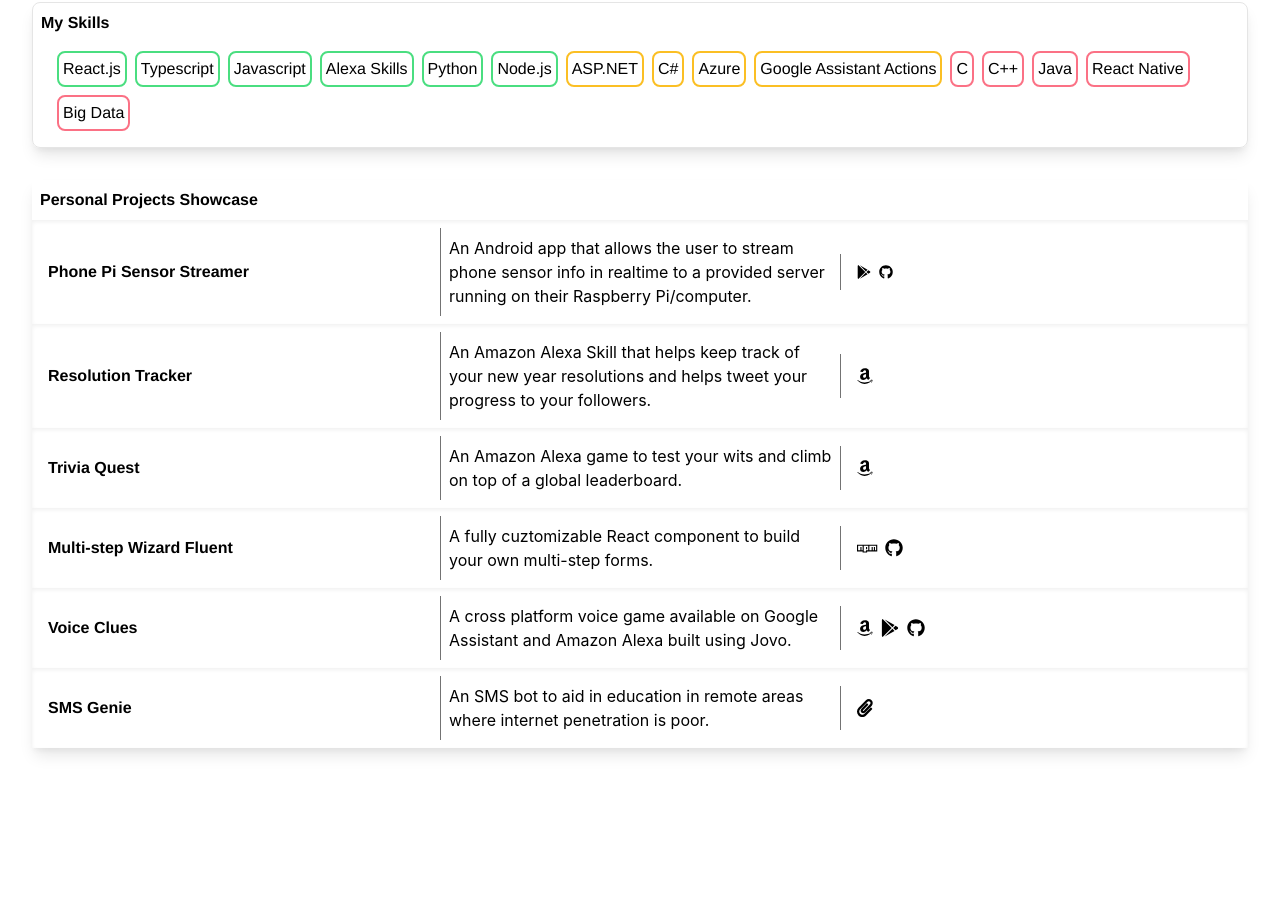
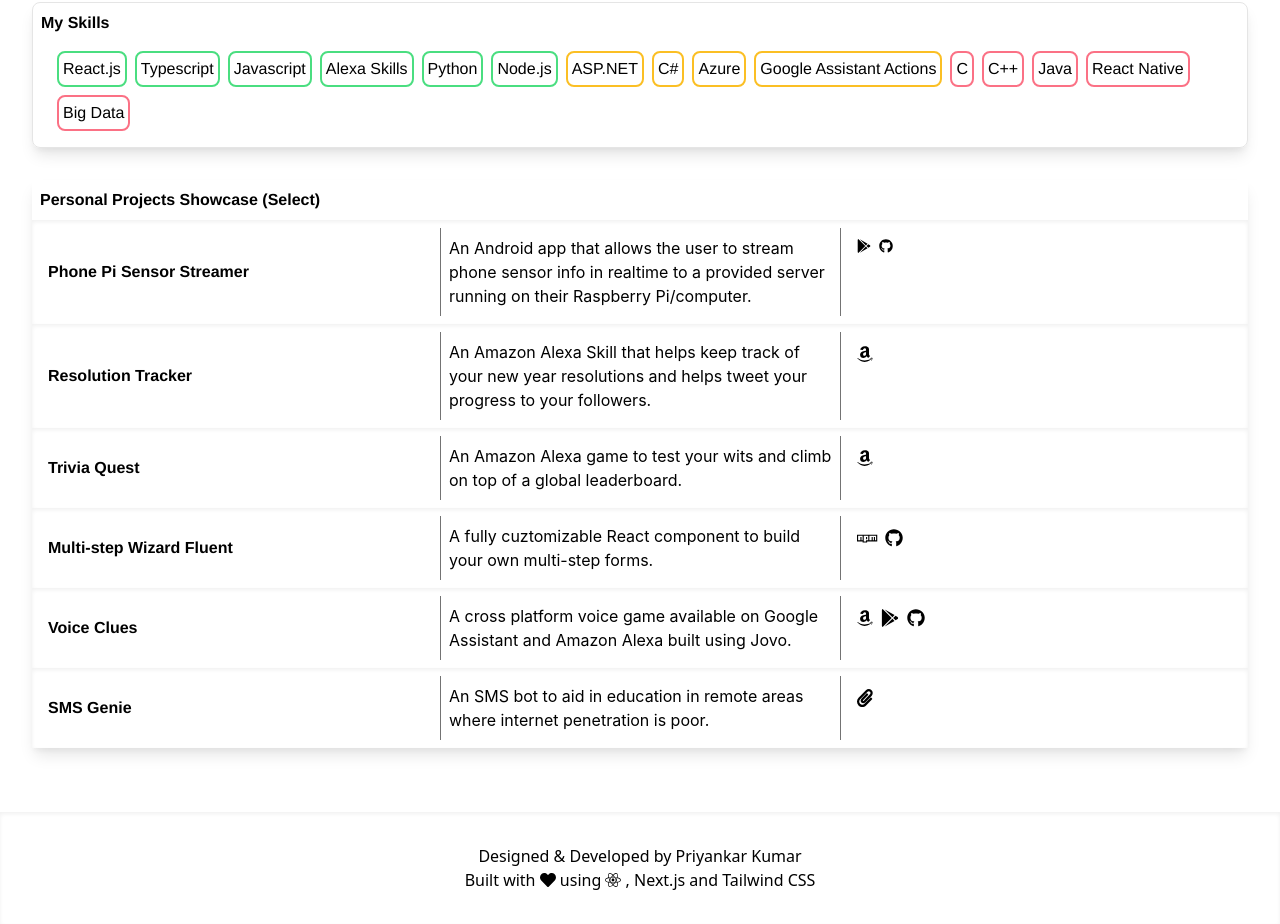
Before and after one commit to priyankark/PriyankarKumarPortfolio, a Next.js app: page / in a window 1280 px wide. Shown: the part 510-1434 px from the top of the page. Before the commit the page ends 1290 px from the top, so only its background shows below. Built offline with nearby package versions, Linux system fonts and the light colour scheme.

Commit message:
feat: add footer

```diff
--- /dev/null
+++ b/components/Footer.tsx
@@ -0,0 +1,15 @@
+import * as React from 'react';
+import { FontAwesomeIcon } from '@fortawesome/react-fontawesome';
+import { faHeart} from '@fortawesome/free-solid-svg-icons';
+import { faReact} from '@fortawesome/free-brands-svg-icons';
+
+export const Footer = () => {
+    return <footer className="flex flex-col bg-display-100 p-8 z-10 shadow-inner">
+        <div className="mx-auto">
+            {`Designed & Developed by Priyankar Kumar`}
+        </div>
+        <div className="mx-auto">
+            <span> Built with <FontAwesomeIcon icon={faHeart}/> using  <FontAwesomeIcon icon={faReact}/> , Next.js and Tailwind CSS </span>
+        </div>
+    </footer>
+}
--- a/components/Projects.tsx
+++ b/components/Projects.tsx
@@ -1,7 +1,7 @@
 import * as React from 'react';
 import { FontAwesomeIcon } from '@fortawesome/react-fontawesome';
 import { faGithub, faNpm, faGooglePlay, faAmazon } from '@fortawesome/free-brands-svg-icons';
-import { faPaperclip} from '@fortawesome/free-solid-svg-icons';
+import { faPaperclip } from '@fortawesome/free-solid-svg-icons';
 
 interface IPropsDescription {
     name: string;
@@ -95,7 +95,7 @@
         <div className="grid grid-cols-3 divide-x divide-gray-500">
             <div className="font-display font-bold p-2 my-auto">{props.name}</div>
             <div className="font-body p-2 ">{props.description}</div>
-            <div className="p-2 my-auto">{props.link()}</div>
+            <div className="p-2"><div className="my-auto">{props.link()}</div></div>
         </div>
     </div>
 
@@ -103,10 +103,10 @@
 
 export const Projects = () => {
     return <div className="w-full z-10 shadow-lg mr-8">
-        <h3 className="p-2 font-display font-bold">Personal Projects Showcase</h3>
+        <h3 className="p-2 font-display font-bold">Personal Projects Showcase (Select)</h3>
         <div>
             {
-                projects.map((ele, index) => <ProjectDescriptionCard name={ele.name} description={ele.description} link={ele.link} />)
+                projects.map((ele, index) => <ProjectDescriptionCard key={index} name={ele.name} description={ele.description} link={ele.link} />)
             }
         </div>
     </div>
--- a/pages/index.js
+++ b/pages/index.js
@@ -4,6 +4,7 @@
 import { AboutMe } from '../components/AboutMe';
 import { SkillsMap } from '../components/SkillsMap';
 import { Projects } from '../components/Projects';
+import { Footer } from '../components/Footer';
 
 export default function Home() {
   return (
@@ -31,6 +32,9 @@
           <Projects />
         </div>
       </main>
+      <div className="mt-8">
+        <Footer />
+      </div>
     </div>
   )
 }
```
